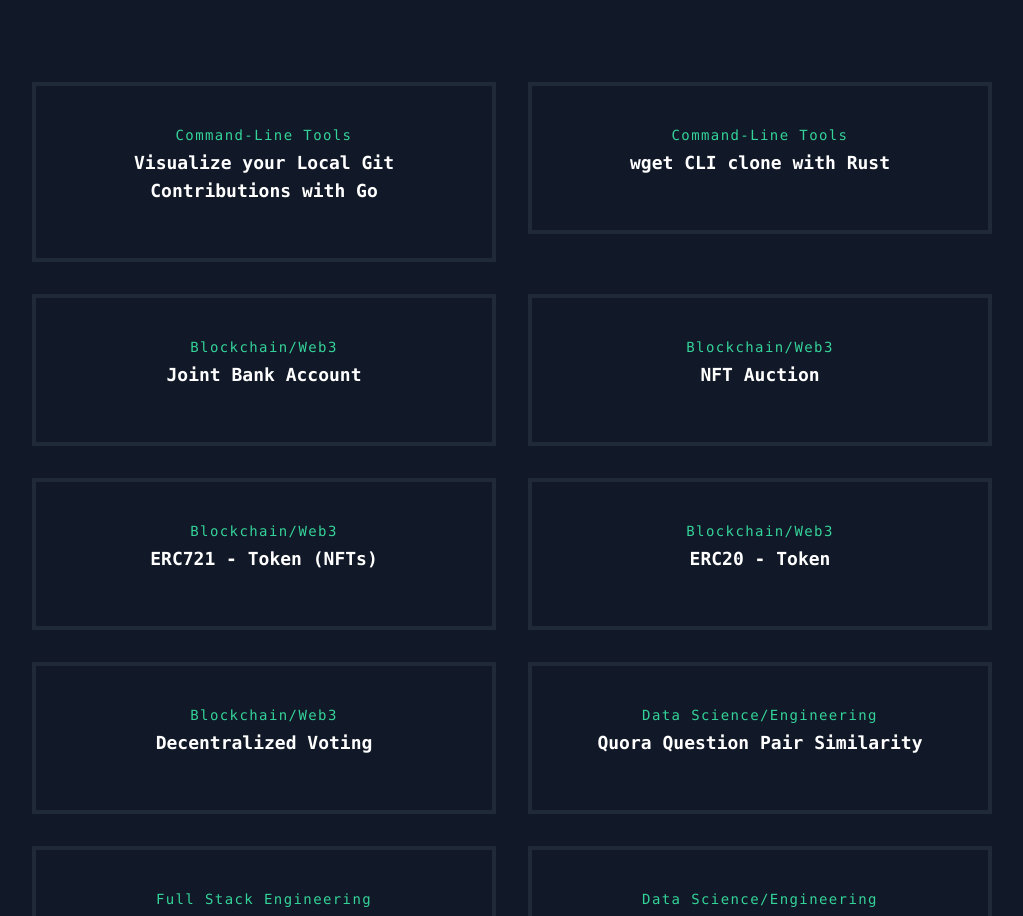
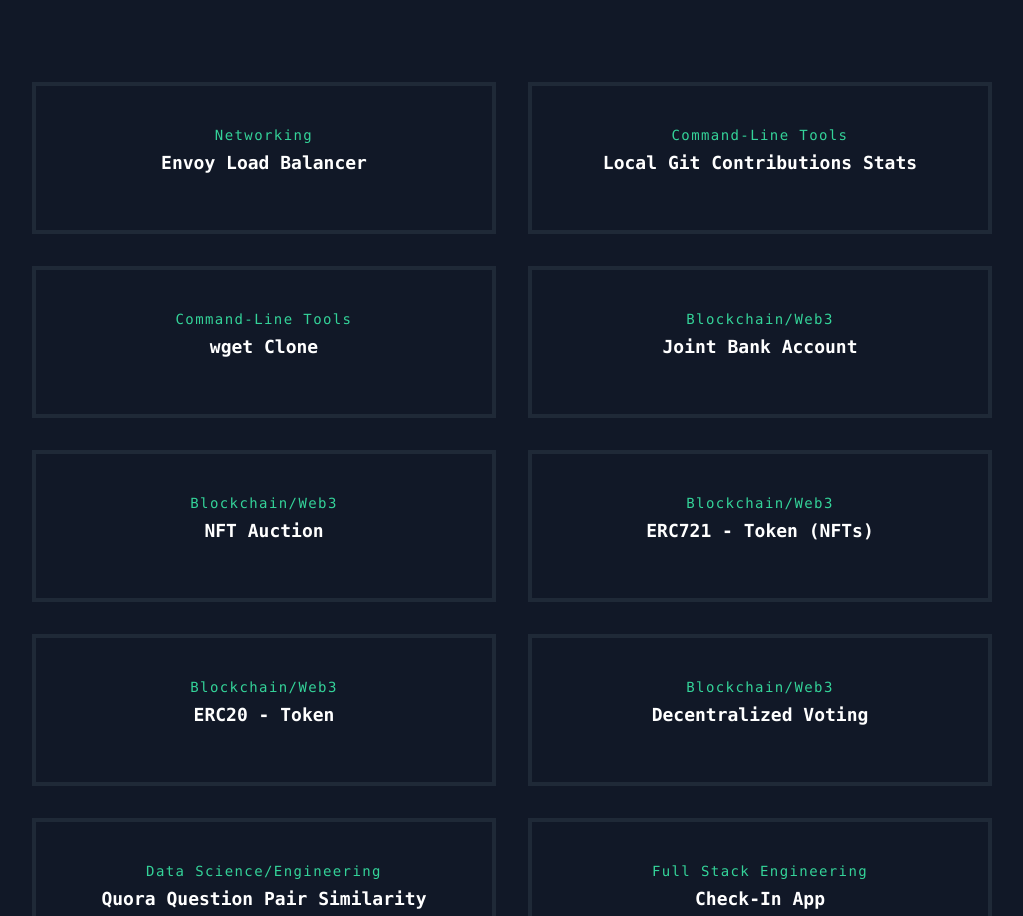
Before and after one commit to siddharthkhonde/siddharthkhonde.github.io, a React (Create React App) app: page / in a window 1280 px wide. Shown: the part 2024-2940 px from the top of the page, without its empty margins (128-1151 px from the left). Built offline with nearby package versions, Linux system fonts and the light colour scheme.

Commit message:
updating recent project

```diff
--- a/src/data.js
+++ b/src/data.js
@@ -1,13 +1,20 @@
 export const projects = [
   {
-    title: "Visualize your Local Git Contributions with Go",
+    title: "Envoy Load Balancer",
+    category: "Networking",
+    description: "",
+    image: "",
+    link: "https://github.com/siddharthkhonde/envoy-load-balancer",
+  },
+  {
+    title: "Local Git Contributions Stats",
     category: "Command-Line Tools",
     description: "",
     image: "",
     link: "https://github.com/siddharthkhonde/cli-tool-go-git-local-stats",
   },
   {
-    title: "wget CLI clone with Rust",
+    title: "wget Clone",
     category: "Command-Line Tools",
     description: "",
     image: "",
```
